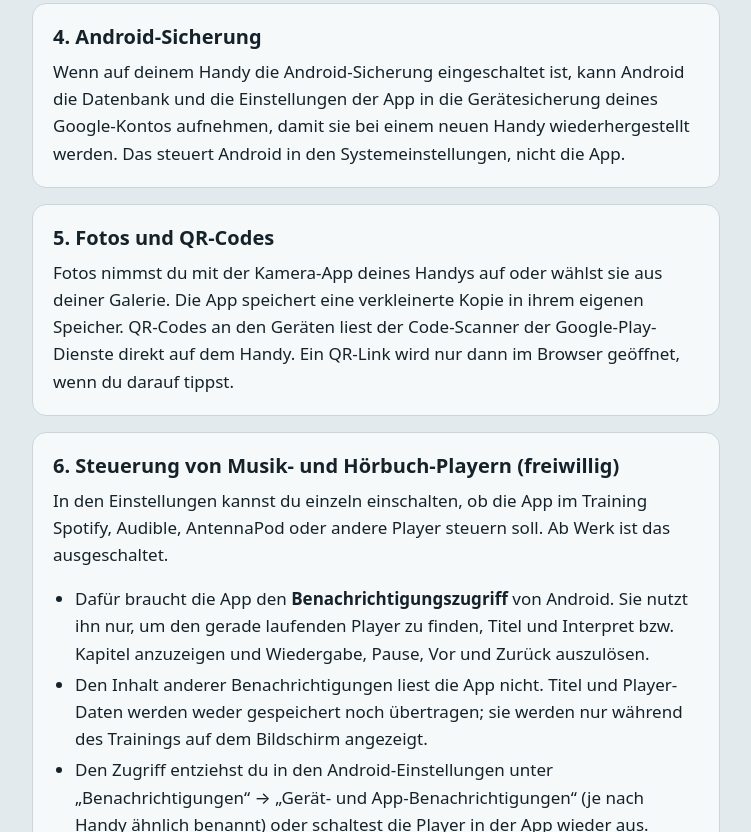
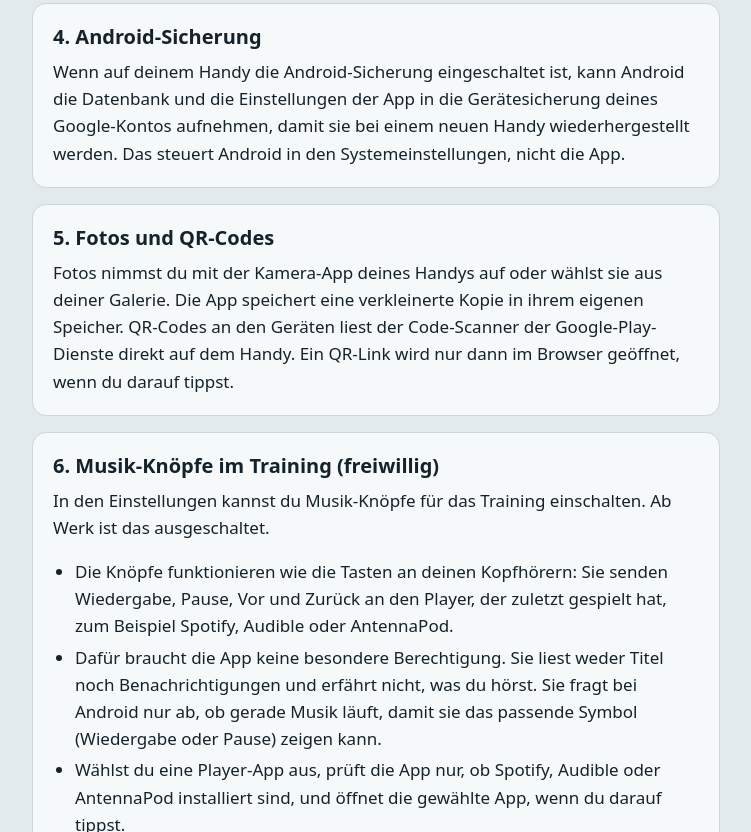
Before and after one commit to tspernat-42/kraftkartei, a plain HTML site: page datenschutz.html in a window 1280 px wide. Shown: the part 1968-2800 px from the top of the page, without its empty margins (264-1015 px from the left). Drawn offline with Linux system fonts and the light colour scheme.

Commit message:
Datenschutz: Musik-Knöpfe ohne Benachrichtigungszugriff
Co-Authored-By: Claude Opus 5.5 <noreply@anthropic.com>

```diff
--- a/datenschutz.html
+++ b/datenschutz.html
@@ -19,7 +19,7 @@
       Kraftkartei
     </a>
     <h1>Datenschutzerklärung</h1>
-    <p class="lead">für die Android-App Kraftkartei · Stand: 29. Oktober 2026 (ergänzt: Player-Steuerung)</p>
+    <p class="lead">für die Android-App Kraftkartei · Stand: 29. Oktober 2026 (ergänzt: Musik-Knöpfe)</p>
   </header>
 
   <section class="note">
@@ -94,17 +94,16 @@
   </section>
 
   <section>
-    <h2>6. Steuerung von Musik- und Hörbuch-Playern (freiwillig)</h2>
-    <p>In den Einstellungen kannst du einzeln einschalten, ob die App im Training Spotify, Audible, AntennaPod oder
-      andere Player steuern soll. Ab Werk ist das ausgeschaltet.</p>
+    <h2>6. Musik-Knöpfe im Training (freiwillig)</h2>
+    <p>In den Einstellungen kannst du Musik-Knöpfe für das Training einschalten. Ab Werk ist das ausgeschaltet.</p>
     <ul>
-      <li>Dafür braucht die App den <strong>Benachrichtigungszugriff</strong> von Android. Sie nutzt ihn nur, um
-        den gerade laufenden Player zu finden, Titel und Interpret bzw. Kapitel anzuzeigen und Wiedergabe, Pause,
-        Vor und Zurück auszulösen.</li>
-      <li>Den Inhalt anderer Benachrichtigungen liest die App nicht. Titel und Player-Daten werden weder gespeichert
-        noch übertragen; sie werden nur während des Trainings auf dem Bildschirm angezeigt.</li>
-      <li>Den Zugriff entziehst du in den Android-Einstellungen unter „Benachrichtigungen“ → „Gerät- und
-        App-Benachrichtigungen“ (je nach Handy ähnlich benannt) oder schaltest die Player in der App wieder aus.</li>
+      <li>Die Knöpfe funktionieren wie die Tasten an deinen Kopfhörern: Sie senden Wiedergabe, Pause, Vor und Zurück
+        an den Player, der zuletzt gespielt hat, zum Beispiel Spotify, Audible oder AntennaPod.</li>
+      <li>Dafür braucht die App keine besondere Berechtigung. Sie liest weder Titel noch Benachrichtigungen und
+        erfährt nicht, was du hörst. Sie fragt bei Android nur ab, ob gerade Musik läuft, damit sie das passende
+        Symbol (Wiedergabe oder Pause) zeigen kann.</li>
+      <li>Wählst du eine Player-App aus, prüft die App nur, ob Spotify, Audible oder AntennaPod installiert sind, und
+        öffnet die gewählte App, wenn du darauf tippst.</li>
     </ul>
   </section>
 
@@ -122,7 +121,6 @@
       <li><strong>Benachrichtigungen:</strong> laufendes Training und Pausen-Timer, auch auf dem Sperrbildschirm</li>
       <li><strong>Vordergrunddienst, Wecker und Wachhalten:</strong> damit der Pausen-Timer auch bei ausgeschaltetem
         Bildschirm pünktlich ist</li>
-      <li><strong>Benachrichtigungszugriff:</strong> nur wenn du die Player-Steuerung einschaltest (siehe Abschnitt 6)</li>
       <li><strong>Vibration:</strong> Hinweis, wenn die Mindest- oder Höchstpause erreicht ist</li>
     </ul>
   </section>
```
Also changed, not shown: index.html (+1 -1 lines).
